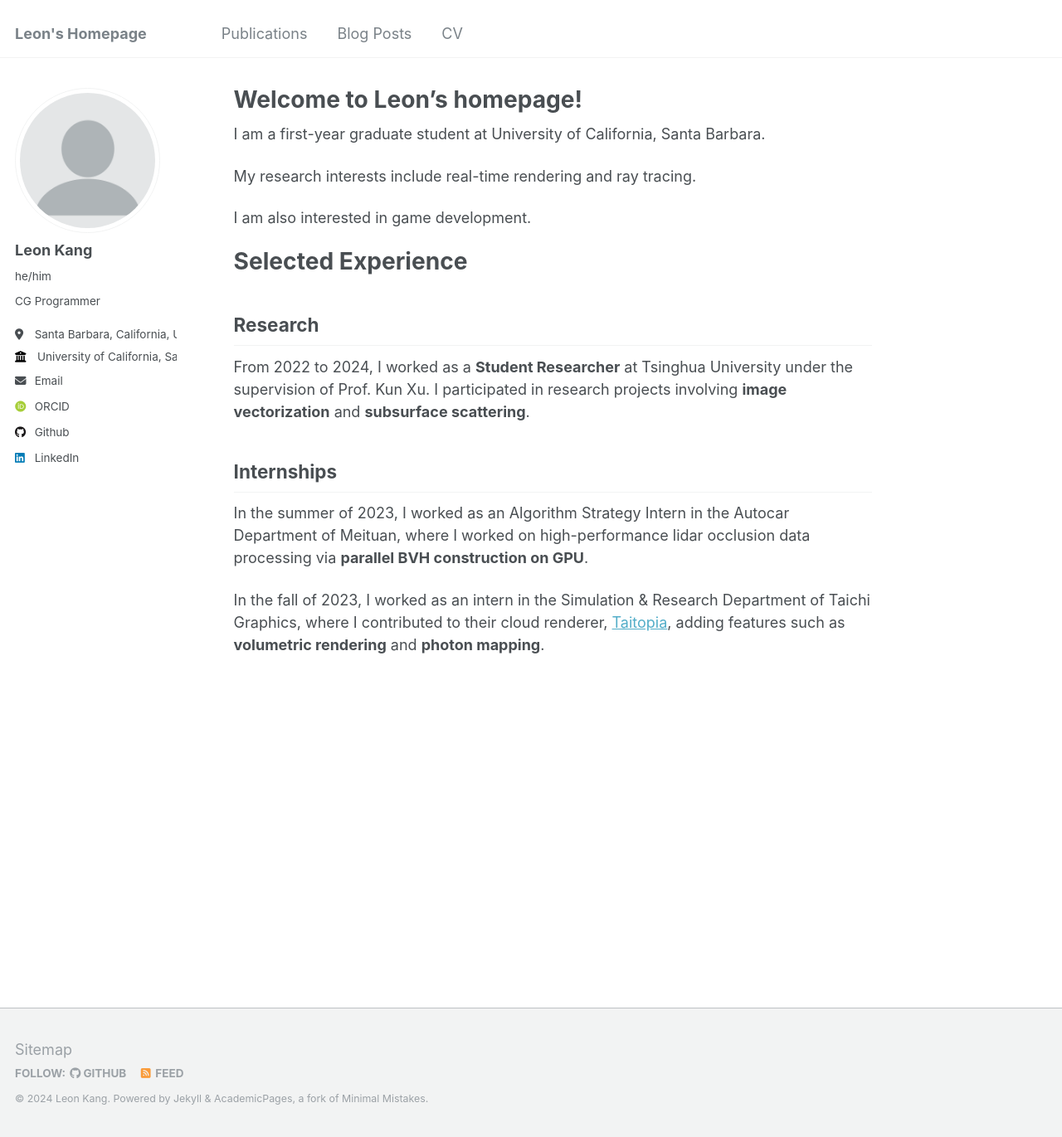
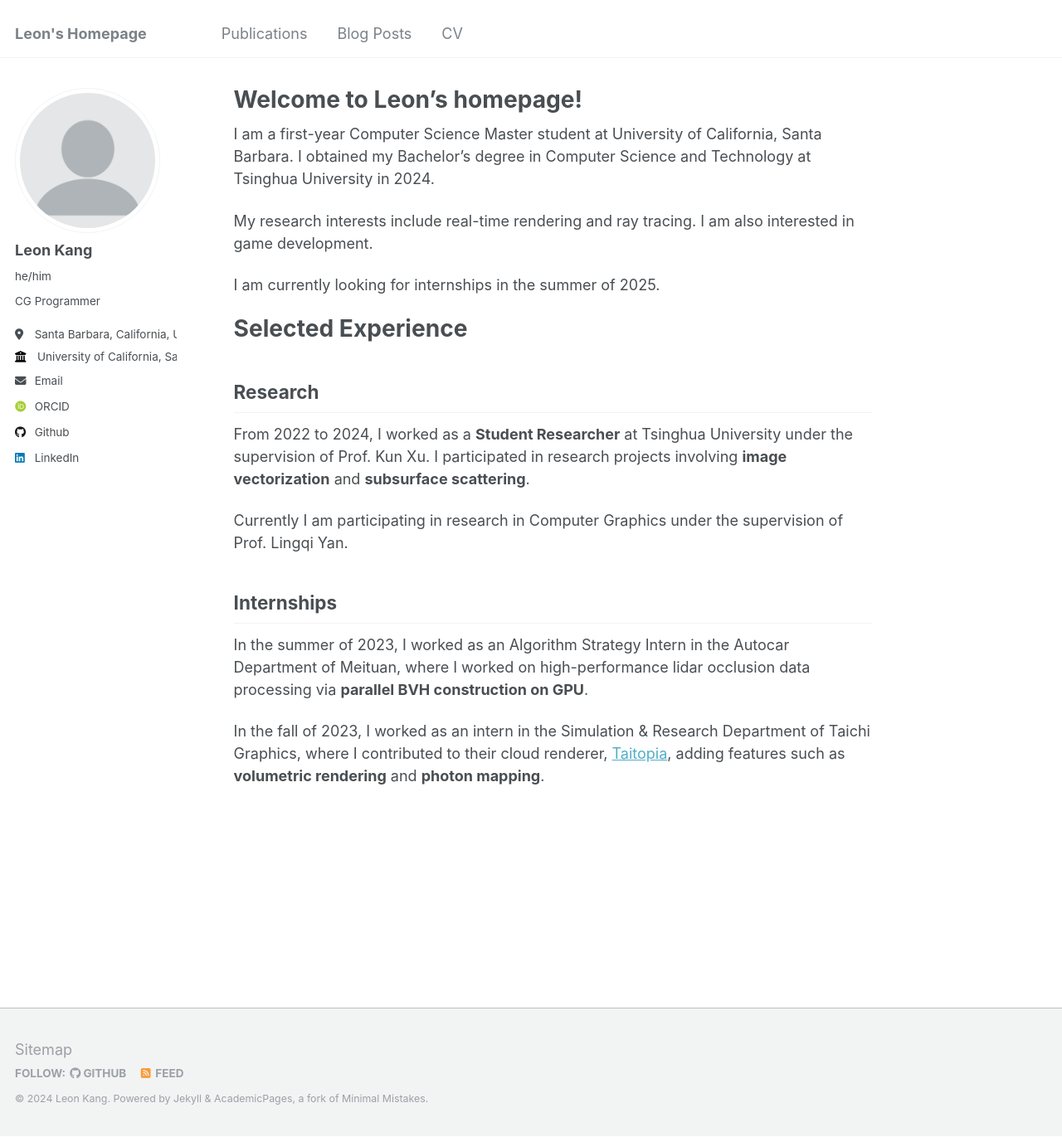
Before and after one commit to LeonKang130/LeonKang130.github.io, a Jekyll site: the page built from _pages/about.md, in a window 1280 px wide and 1371 px high. Shown: the whole window at 83% size. Built offline with Jekyll 4.4.1, drawn with Linux system fonts in a browser that asks for light colours; some web fonts are replaced.

Commit message:
Personal info update

```diff
--- a/_pages/about.md
+++ b/_pages/about.md
@@ -7,11 +7,11 @@ redirect_from:
   - /about.html
 ---
 
-I am a first-year graduate student at University of California, Santa Barbara.
+I am a first-year Computer Science Master student at University of California, Santa Barbara. I obtained my Bachelor's degree in Computer Science and Technology at Tsinghua University in 2024.
 
-My research interests include real-time rendering and ray tracing.
+My research interests include real-time rendering and ray tracing. I am also interested in game development.
 
-I am also interested in game development.
+I am currently looking for internships in the summer of 2025.
 
 Selected Experience
 ======
@@ -20,6 +20,8 @@ Research
 ------
 From 2022 to 2024, I worked as a **Student Researcher** at Tsinghua University under the supervision of Prof. Kun Xu. I participated in research projects involving **image vectorization** and **subsurface scattering**.
 
+Currently I am participating in research in Computer Graphics under the supervision of Prof. Lingqi Yan.
+
 Internships
 ------
 In the summer of 2023, I worked as an Algorithm Strategy Intern in the Autocar Department of Meituan, where I worked on high-performance lidar occlusion data processing via **parallel BVH construction on GPU**.
```
